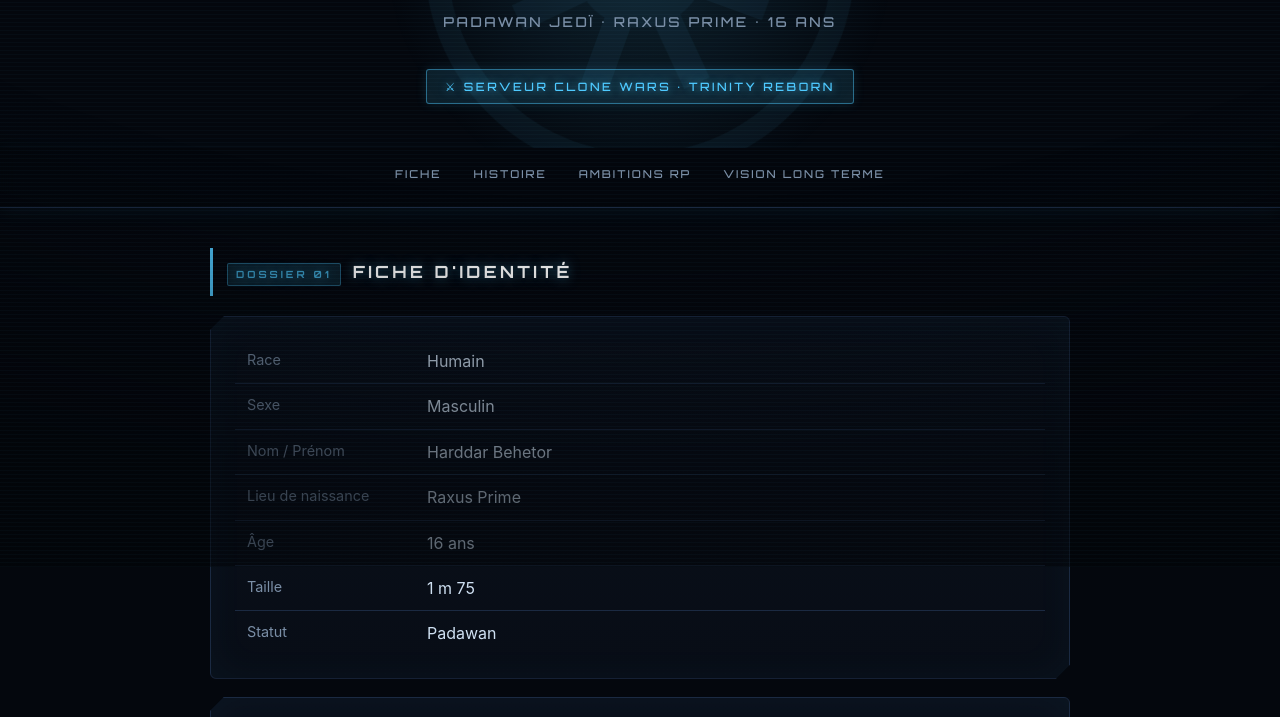
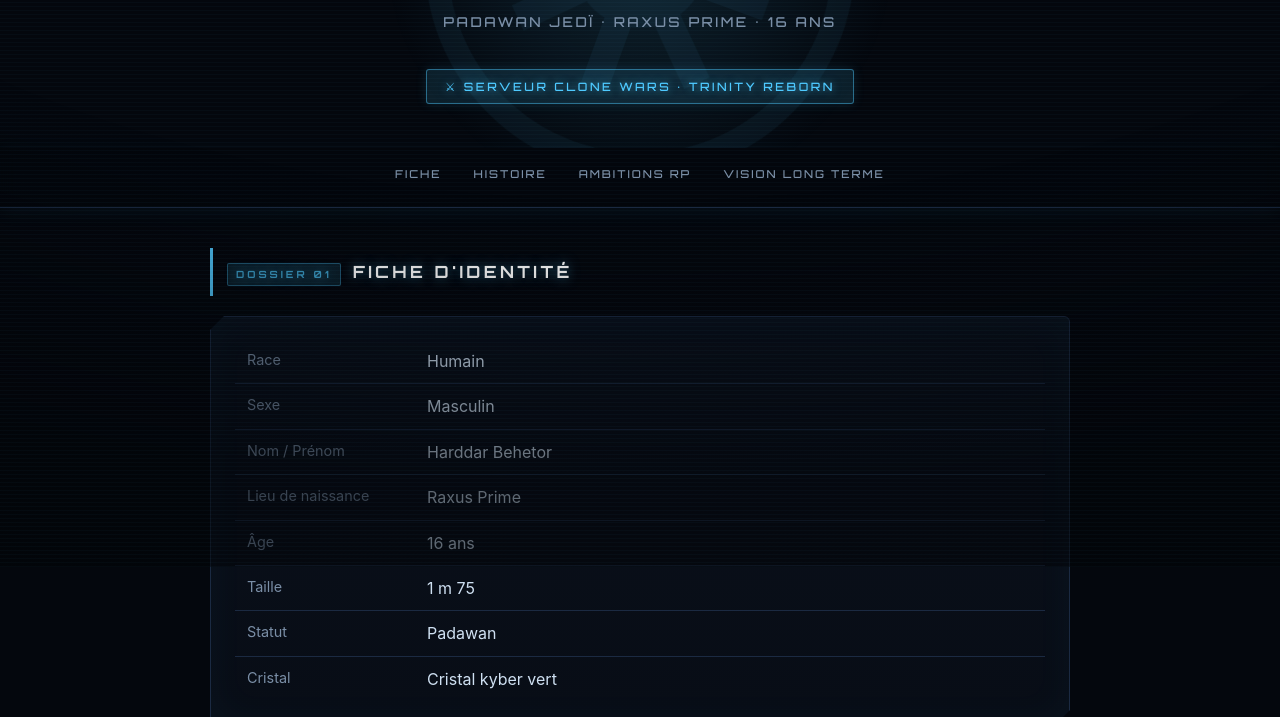
Before and after one commit to Trinight27/candidature-jedi-behetor, a plain HTML site: page index.html in a window 1280 px wide. Shown: the part 233-950 px from the top of the page. Drawn offline with Linux system fonts and the light colour scheme.

Commit message:
Add files via upload

```diff
--- a/index.html
+++ b/index.html
@@ -355,6 +355,7 @@ V48.1605A253.611,253.611 0 0,0 143.081,100.764Z"/>
         <tr><td>Âge</td><td>16 ans</td></tr>
         <tr><td>Taille</td><td>1 m 75</td></tr>
         <tr><td>Statut</td><td>Padawan</td></tr>
+        <tr><td>Cristal</td><td>Cristal kyber vert</td></tr>
       </table>
     </div>
     <div class="card">
```
